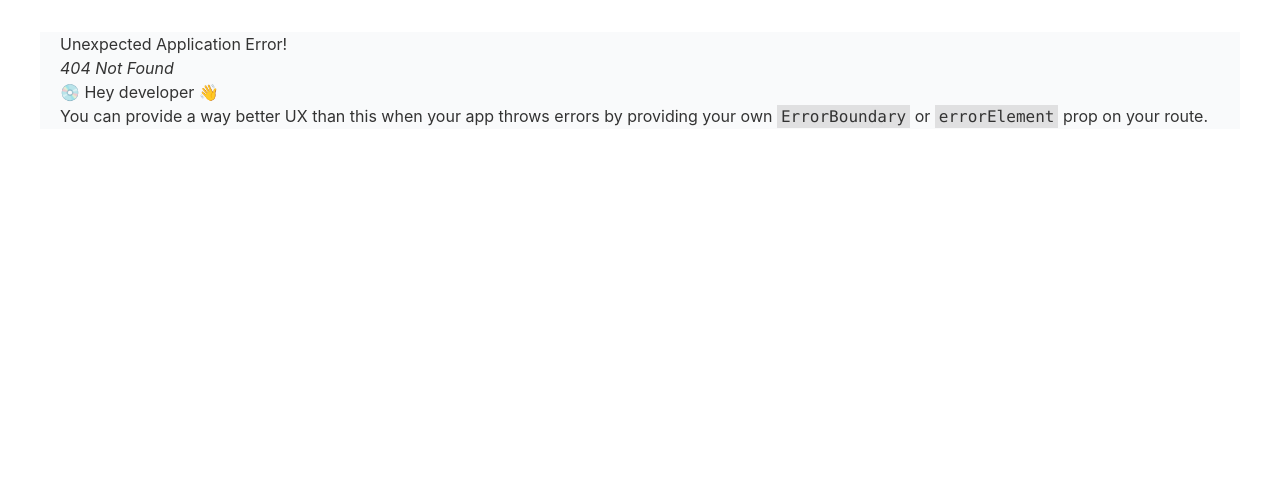
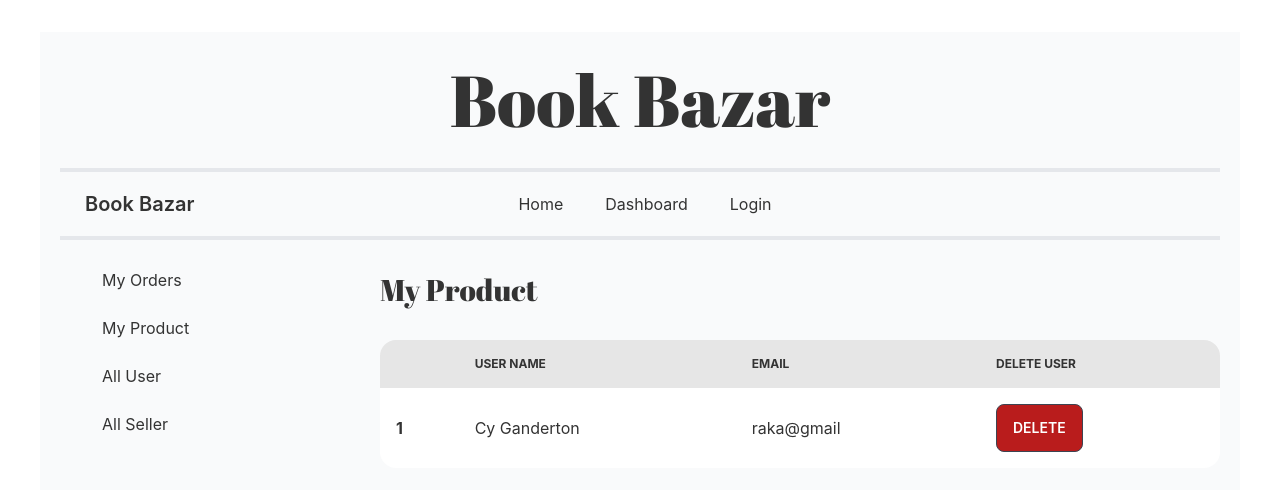
Before and after one commit to moutosi-raka/book-bazar, a React (Create React App) app: page /dashboard/alluser in a window 1280 px wide. Before the commit this address had no page. Shown: the top 490 px of the page. Built offline with nearby package versions, Linux system fonts and the light colour scheme.

Commit message:
add all user ui

```diff
--- a/src/Layout/DashboardLayout.js
+++ b/src/Layout/DashboardLayout.js
@@ -16,6 +16,8 @@ const DashboardLayout = () => {
                     <ul className="menu p-4 w-80 bg-base-100 lg:bg-gray-50 text-base-content">
                         <li><Link to='/dashboard/myorder'>My Orders</Link></li>
                         <li><Link to='/dashboard/myproduct'>My Product</Link></li>
+                        <li><Link to='/dashboard/alluser'>All User</Link></li>
+                        <li><Link to='/dashboard/allseller'>All Seller</Link></li>
                     </ul>
 
                 </div>
--- a/src/Routes/Router/Router.js
+++ b/src/Routes/Router/Router.js
@@ -2,6 +2,7 @@ import { createBrowserRouter } from "react-router-dom";
 import DashboardLayout from "../../Layout/DashboardLayout";
 import Main from "../../Layout/Main";
 import Category from "../../pages/Category/Category";
+import AllUser from "../../pages/Dashboard/AllUser/AllUser";
 import Dashboard from "../../pages/Dashboard/Dashboard/Dashboard";
 import MyOrder from "../../pages/Dashboard/MyOder/MyOrder";
 import MyProduct from "../../pages/Dashboard/MyProduct/MyProduct";
@@ -43,6 +44,10 @@ export const router = createBrowserRouter([
             {
                 path: "/dashboard/myproduct",
                 element: <MyProduct></MyProduct>
+            },
+            {
+                path: "/dashboard/alluser",
+                element: <AllUser></AllUser>
             }
         ]
     }
--- /dev/null
+++ b/src/pages/Dashboard/AllUser/AllUser.js
@@ -0,0 +1,32 @@
+import React from 'react';
+import PrimaryButtom from '../../../Components/PrimaryButton/PrimaryButtom';
+
+const AllUser = () => {
+    return (
+        <div>
+            <h1 className='text-3xl f-family-abril fw  my-8'>My Product</h1>
+            <div className="overflow-x-auto">
+                <table className="table w-full">
+                    <thead>
+                        <tr>
+                            <th></th>
+                            <th>User Name</th>
+                            <th>Email</th>
+                            <th>Delete User</th>
+                        </tr>
+                    </thead>
+                    <tbody>
+                        <tr>
+                            <th>1</th>
+                            <td>Cy Ganderton</td>
+                            <td>raka@gmail</td>
+                            <td><button className='btn bg-red-700 text-white'>Delete</button></td>
+                        </tr>
+                    </tbody>
+                </table>
+            </div>
+        </div>
+    );
+};
+
+export default AllUser;
```
